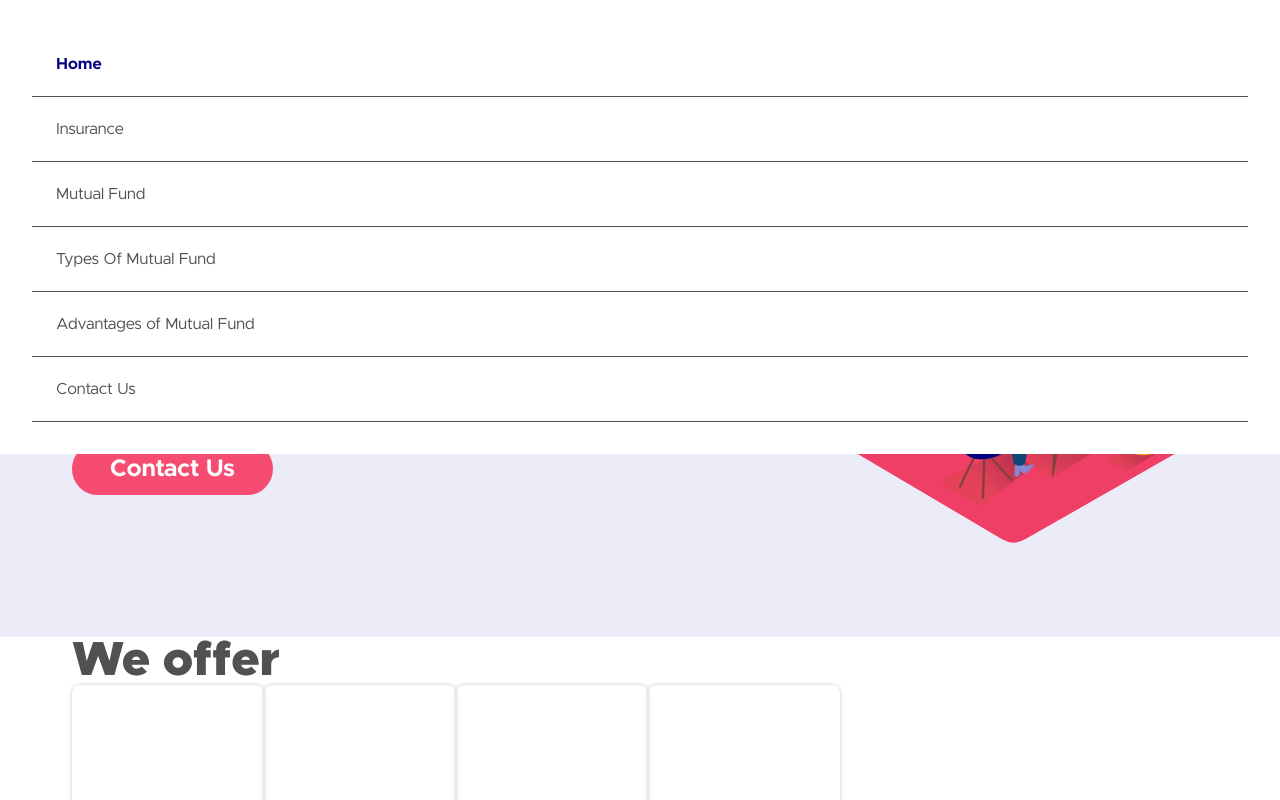
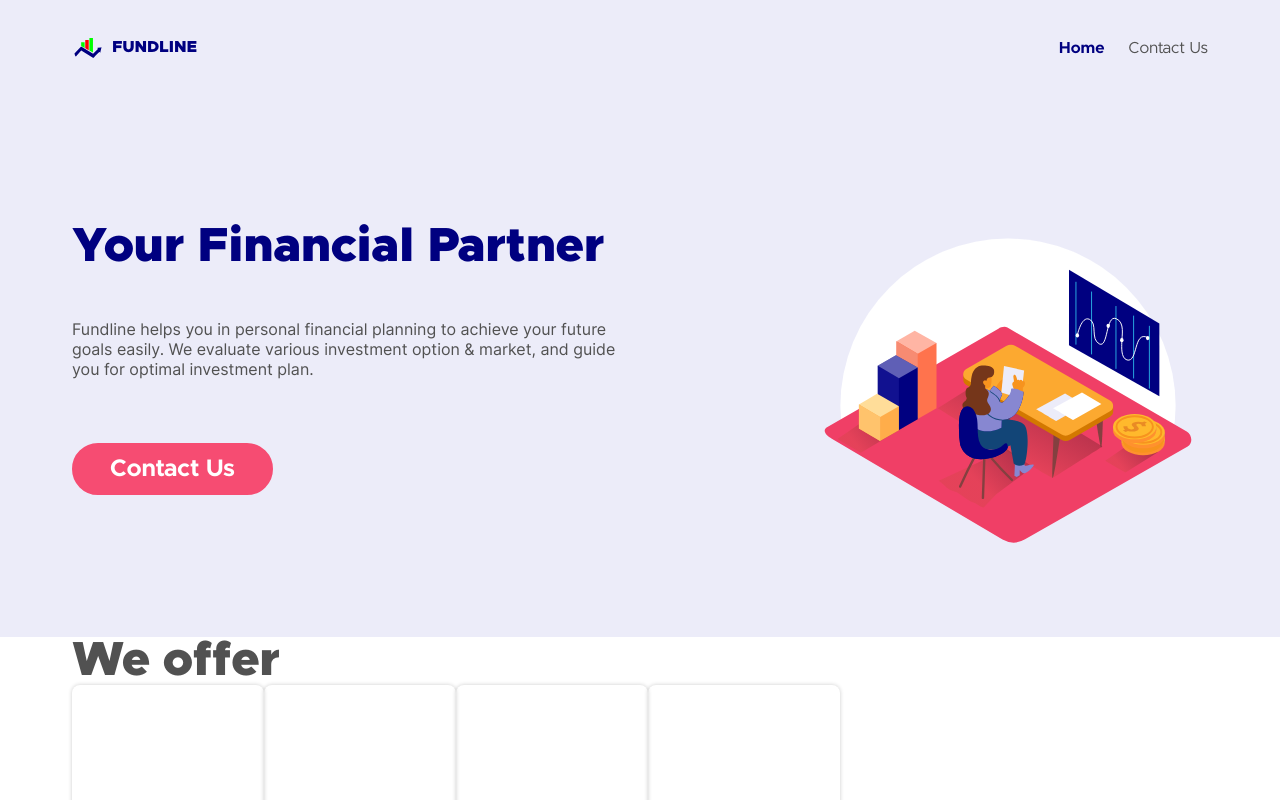
Before and after one commit to FUNDLINE/FUNDLINE-website, an Angular app: page /home in a window 1280 px wide. Shown: the top 800 px of the page. Built offline with nearby package versions, Linux system fonts and the light colour scheme.

Commit message:
nav fix for desktop

```diff
--- a/src/app/app.component.css
+++ b/src/app/app.component.css
@@ -64,7 +64,6 @@
   }
 
   .nav>a {
-    margin: 0;
     display:block;
     padding: 1.5rem;
     border-bottom: 1px solid var(--black);
@@ -185,25 +184,35 @@
     justify-content: space-between;
   }
 
+  .nav {
+    position:unset;
+    width: auto;
+    height: auto;
+    padding: 0;
+    background: none;
+    flex-direction: row;
+  }
+
+  .nav>a {
+    border: none;
+    padding: 0 0 0 1.5rem;
+  }
+
+  .nav-hide {
+    transform: none;
+  }
+
+  .nav-button {
+    display: none;
+  }
+
+
+
   .body-container {
     display: flex;
     flex-direction: row;
     align-items: stretch;
   }
 
-  .nav-container {
-    flex: 0 0 17rem;
-    border-right: 1px solid var(--accent-900);
-  }
 
-  .nav {
-    height: auto;
-    animation: none;
-    transform: none;
-    transition: none;
-  }
-
-  .nav-button {
-    display: none;
-  }
 }
--- a/src/app/app.component.html
+++ b/src/app/app.component.html
@@ -28,12 +28,6 @@
         <svg><use href="#cross"></use></svg>
       </button>
       <a (click)="navToggle()" routerLink="home" routerLinkActive="nav-active">Home</a>
-      <a (click)="navToggle()" routerLink="insurance" routerLinkActive="nav-active">Insurance</a>
-      <a (click)="navToggle()" routerLink="mutual-fund" routerLinkActive="nav-active">Mutual Fund</a>
-      <a (click)="navToggle()" routerLink="types-of-mutual-fund" routerLinkActive="nav-active">Types Of Mutual
-        Fund</a>
-      <a (click)="navToggle()" routerLink="advantages-of-mutual-fund" routerLinkActive="nav-active">Advantages of
-        Mutual Fund</a>
       <a (click)="navToggle()" routerLink="contact-us" routerLinkActive="nav-active">Contact Us</a>
     </div>
   </div>
```
